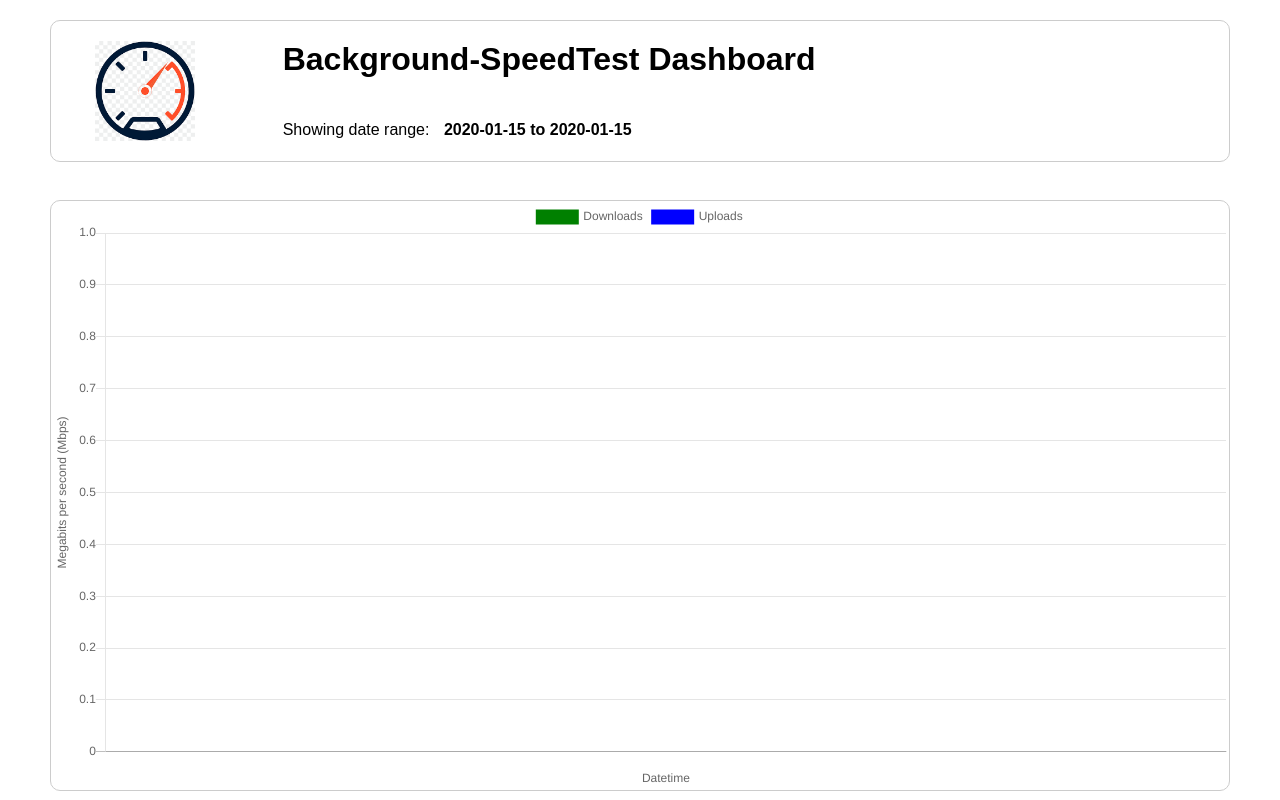
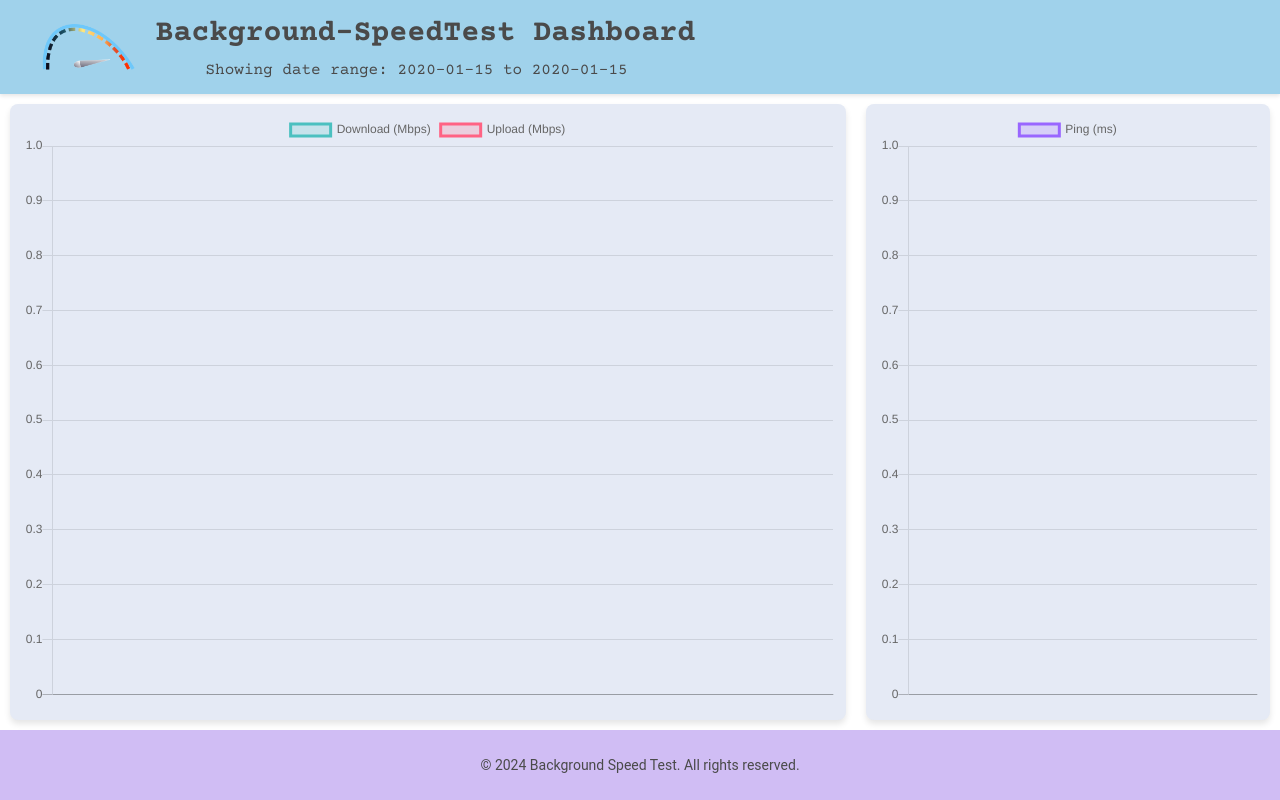
Before and after one commit to gilbo123/BackgroundSpeedTest, a Python web app: template web/templates/dashboard.html in a window 1280 px wide. Run offline with Jinja, Linux system fonts and the light colour scheme; the template is opened without the code that fills it: most values are stand-ins (such as "Sample title", 1, 10 or a date in 2020).

Commit message:
feat - added colours, styles and new logo/graph image

```diff
--- a/web/static/css/dashboard.css
+++ b/web/static/css/dashboard.css
@@ -1,134 +1,120 @@
-
 body {
-    font-family: Arial, sans-serif;
+    font-family: 'Roboto', sans-serif;
+    line-height: 1.6;
     margin: 0;
     padding: 0;
-    background-color: #fff;
+    height: 100vh;
+    display: flex;
+    flex-direction: column;
 }
 
-header {
-    background-color: #333;
-    color: #fff;
-    padding: 10px 0;
-    text-align: center;
+.pastel-theme {
+    --primary-color: #a0d2eb;
+    --secondary-color: #e5eaf5;
+    --text-color: #4a4a4a;
+    --accent-color: #d0bdf4;
 }
 
-img {
-    height: auto;
-    float: left;
-    margin: 20px;
+.container {
+    max-width: 1200px;
+    margin: 0 auto;
+    padding: 0 20px;
 }
 
-nav {
-    display: flex;
-    justify-content: center;
-    background-color: #333;
+.header {
+    background-color: var(--primary-color);
+    color: var(--text-color);
+    padding: 10px 0;
+    box-shadow: 0 2px 4px rgba(0, 0, 0, 0.1);
 }
 
-nav a {
-    color: #fff;
-    text-decoration: none;
-    padding: 10px 15px;
+.header-content {
+    display: flex;
+    align-items: center;
+    max-width: 1200px;
+    margin: 0 auto;
+    padding: 0 20px;
 }
 
-nav a:hover {
-    background-color: #555;
-}
-
-nav a.active {
-    background-color: #555;
-}
-
-.btn {
-    display: inline-block;
-    background-color: #333;
-    color: #fff;
-    padding: 10px 20px;
-    margin: 10px 0;
-    text-decoration: none;
-    border-radius: 5px;
-}
-
-.btn:hover {
-    background-color: #555;
-}
-
-.btn-danger {
-    background-color: #d9534f;
-}
-
-.btn-danger:hover {
-    background-color: #c9302c;
-}
-
-.btn-success {
-    background-color: #5cb85c;
-}
-
-.btn-success:hover {
-    background-color: #4cae4c;
-}
-
-.main-title {
-    display: flex;
-    flex-wrap: wrap;
-    justify-content: left;
-    text-align: center;
-    width: 80%;
+.logo {
+    /* width: 200px; */
+    height: 50px;
+    margin-right: 20px;
 }
 
 .main-title h1 {
-    text-align: left;
-    margin: 20px;
-    width: 80%;
+    margin: 0;
+    font-size: 30px;
+    font-weight: 700;
+    font-family: 'Courier Prime', monospace;
 }
 
-.container {
-    background-color: #fff;
-    display: flex;
-    flex-wrap: wrap;
-    justify-content: space-around;
-    border: 1px solid #ccc;
-    border-radius: 10px;
-    margin-top: 20px;
+.status {
+    font-size: 16px;
     margin-left: 50px;
-    margin-right: 50px;
+    font-weight: 400;
+    color: #4a4a4a;
+    font-family: 'Courier Prime', monospace;
 }
 
-.card {
-    min-width: 10%;
-    margin: 10px;
-    border: 1px solid #ccc;
-    border-radius: 10px;
+.main-content {
+    flex-grow: 1;
+    display: flex;
+    overflow: hidden;
 }
 
-.card h2 {
-    text-align: center;
+.charts-wrapper {
+    display: flex;
+    width: 100%;
+    height: 100%;
 }
 
-.card .status {
-    text-align: center;
+.chart-container-big {
+    flex: 1;
+    padding: 10px;
+    background-color: var(--secondary-color);
+    border-radius: 8px;
+    box-shadow: 0 4px 6px rgba(0, 0, 0, 0.1);
+    margin: 10px;
+    display: flex;
+    flex-direction: column;
 }
 
-
-.status {
-    /* margin: 10px; */
-    float: right;
-    /* text-align: left; */
-    margin: 20px;
-    /* align-content: center; */
+.chart-container-small {
+    flex: 1;
+    padding: 10px;
+    background-color: var(--secondary-color);
+    border-radius: 8px;
+    box-shadow: 0 4px 6px rgba(0, 0, 0, 0.1);
+    margin: 10px;
+    max-width: 30%;
 }
 
-#status-text {
-    font-weight: bold;
-    margin: 10px;
-    /* float: left; */
+canvas {
+    width: 100% !important;
+    height: 100% !important;
 }
 
-#myChart {
-    width: 100%;
-    max-width: 1200px;
-    align-content: center;
+.footer {
+    background-color: var(--accent-color);
+    color: var(--text-color);
+    text-align: center;
+    padding: 10px 0;
+    font-size: 14px;
+}
 
-    /* height: 75%; */
+@media (max-width: 768px) {
+    .charts-wrapper {
+        flex-direction: column;
+    }
+
+    .header-content {
+        flex-direction: column;
+        text-align: center;
+    }
+
+    .logo {
+        margin-right: 0;
+        margin-bottom: 10px;
+    }
 }
--- a/web/templates/dashboard.html
+++ b/web/templates/dashboard.html
@@ -1,109 +1,143 @@
 <!DOCTYPE html>
-<html>
+<html lang="en">
 
 <head>
-    <title>Backgound Speed Test</title>
-    <link rel="icon" type="image/x-icon" href="{{ url_for('static', path='images/speedo.png') }}">
-    <link rel="stylesheet" type="text/css" href="{{ url_for('static', path='css/dashboard.css') }}">
-    <meta http-equiv="refresh" content="600" name="viewport" content="width=device-width, initial-scale=1.0">
-    <script  src="https://cdnjs.cloudflare.com/ajax/libs/Chart.js/2.9.4/Chart.js"></script>
+    <meta charset="UTF-8">
+    <meta name="viewport" content="width=device-width, initial-scale=1.0">
+    <title>Background Speed Test</title>
+    <link rel="icon" type="image/x-icon" href="{{ url_for('static', path='images/logo.png') }}">
+    <link rel="stylesheet" type="text/css" href="{{ url_for('static', path='css/dashboard.css?v=3') }}">
+    <link href="https://fonts.googleapis.com/css2?family=Courier+Prime:wght@400;700&display=swap" rel="stylesheet">
+    <script src="https://cdnjs.cloudflare.com/ajax/libs/Chart.js/2.9.4/Chart.js"></script>
 </head>
 
-<body>
-    <div class="container">
-        <img src="{{ url_for('static', path='images/speedo.png') }}" alt="Speedo" style="width: 100px; height: 100px;">
+<body class="pastel-theme">
+    <header class="header">
+        <div class="container header-content">
+            <img src="{{ url_for('static', path='images/logo.png') }}" alt="Speedo" class="logo">
             <div class="main-title">
                 <h1>Background-SpeedTest Dashboard</h1>
                 <div class="status">
-                Showing date range: <span id="status-text"> {{data[0]["dates"][0]}} to {{data[0]["dates"][-1]}}</span>
+                    Showing date range: <span id="status-text">{{data[0]["dates"][0]}} to {{data[0]["dates"][-1]}}</span>
                 </div>
             </div>
         </div>
+    </header>
 
-    <br>
+    <main class="main-content">
+        <div class="charts-wrapper">
+            <div class="chart-container-big">
+                <canvas id="speedChart"></canvas>
+            </div>
+            <div class="chart-container-small">
+                <canvas id="pingChart"></canvas>
+            </div>
+        </div>
+    </main>
 
+    <footer class="footer">
         <div class="container">
-        <canvas id="myChart" style="width: 80%; max-width:1400px;"></canvas>
+            <p>&copy; 2024 Background Speed Test. All rights reserved.</p>
         </div>
-</body>
+    </footer>
 
-<!-- JavaScript code to create the chart -->
+    <!-- JavaScript code to create the charts -->
     <script>
-    const new_data = {{data[0]|tojson}};
-    const xValues = new_data["dates"]
-    const yDownload = new_data["downloads"]
-    const yUpload = new_data["uploads"]
-
-    new Chart("myChart", {
-        type: "line",
-        title: "SpeedTest Results",
-        // resizes the chart to fit the window
-        responsive: true,
-
+        // Speed Chart
+        var speedCtx = document.getElementById('speedChart').getContext('2d');
+        var speedChart = new Chart(speedCtx, {
+            type: 'line',
             data: {
-            labels: xValues,
+                labels: {{ data[0]["dates"] | tojson }},
                 datasets: [{
-                data: yDownload,
-                borderColor: "green",
-                label: "Downloads",
-                fill: false
-            },{
-                data: yUpload,
-                borderColor: "blue",
-                label: "Uploads",
-                fill: false
+                    label: 'Download (Mbps)',
+                    data: {{ data[0]["downloads"] | tojson }},
+                    borderColor: 'rgba(75, 192, 192, 1)',
+                    backgroundColor: 'rgba(75, 192, 192, 0.2)',
+                    tension: 0.1
+                }, {
+                    label: 'Upload (Mbps)',
+                    data: {{ data[0]["uploads"] | tojson }},
+                    borderColor: 'rgba(255, 99, 132, 1)',
+                    backgroundColor: 'rgba(255, 99, 132, 0.2)',
+                    tension: 0.1
                 }]
             },
             options: {
+                responsive: true,
+                maintainAspectRatio: false,
+                scales: {
+                    y: {
+                        beginAtZero: true
+                    },
+                    x: {
+                        ticks: {
+                            maxTicksLimit: 10,
+                            maxRotation: 0,
+                            minRotation: 0
+                        }
+                    }
+                },
+                plugins: {
+                    title: {
+                        display: true,
+                        text: 'Download and Upload Speeds'
+                    },
                     legend: {
-                display: true,
-            },
-            scales: {
-                yAxes: [{
-                    scaleLabel: {
-                        display: true,
-                        labelString: 'Megabits per second (Mbps)'
+                        position: 'top'
                     }
-                }],
-                xAxes: [{
-                    scaleLabel: {
-                        display: true,
-                        labelString: 'Datetime',
-                    },
-                    ticks: {
-                        autoSkip: true,
-                        maxTicksLimit: 30
                 }
-                }],
-
-            },
             }
         });
 
-
-
-    // function to turn on LEDs
-    function test_fun(text, colour) {
-        fetch('/server/path/' + colour + ':' + text.substring(3))
-            .then(response => {
-                // console.log(response)
-                response.json().then(value => {
-                    console.log(value)
-                    if (value["success"] != true) {
-                        // error
-                        console.log("ERROR: " + value)
-                        err = true
-                    } else {
-                        // update UI
-                        //reload
-                        location.reload()
+        // Ping Chart
+        var pingCtx = document.getElementById('pingChart').getContext('2d');
+        var pingChart = new Chart(pingCtx, {
+            type: 'line',
+            data: {
+                labels: {{ data[0]["dates"] | tojson }},
+                datasets: [{
+                    label: 'Ping (ms)',
+                    data: {{ data[0]["pings"] | tojson }},
+                    borderColor: 'rgba(153, 102, 255, 1)',
+                    backgroundColor: 'rgba(153, 102, 255, 0.2)',
+                    tension: 0.1
+                }]
+            },
+            options: {
+                responsive: true,
+                maintainAspectRatio: false,
+                scales: {
+                    y: {
+                        beginAtZero: true
+                    },
+                    x: {
+                        ticks: {
+                            maxTicksLimit: 6,
+                            maxRotation: 0,
+                            minRotation: 0
+                        },
+                        // reduce number of labels
+                        labels: {
+                            maxTicksLimit: 6,
+                            maxRotation: 0,
+                            minRotation: 0
                         }
-                })
-            })
-            .catch(error => console.error(error));
                     }
-
+                },
+                plugins: {
+                    title: {
+                        display: true,
+                        text: 'Ping Latency'
+                    },
+                    legend: {
+                        position: 'top'
+                    }
+                }
+            }
+        });
     </script>
 
+</body>
 
 </html>
```
Also changed, not shown: web/server.py (+11 -8 lines), web/static/images/graph.png, web/static/images/logo.png (added), web/static/images/logo_bg_white.png (added), web/static/images/speedo.png (deleted), 3 other files. Lines whose indentation alone changed are shown as unchanged.
